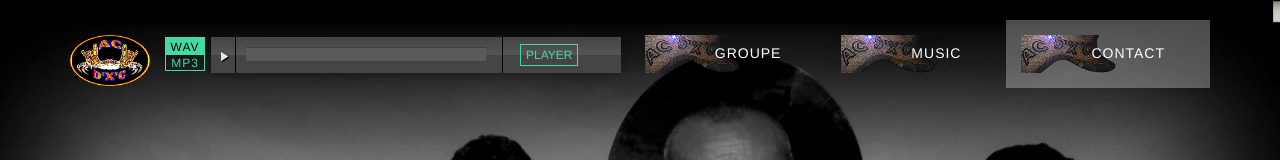
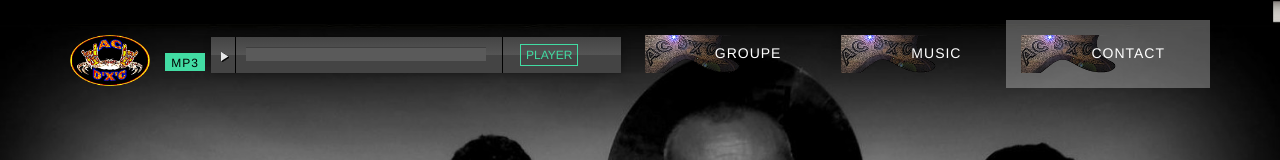
Before and after one commit to acdxc/acdxc.github.io, a plain HTML site: page index.html in a window 1280 px wide. Shown: the top 160 px of the page. Drawn offline with Linux system fonts and the light colour scheme; no server answers.

Commit message:
remove wav option

```diff
--- a/index.html
+++ b/index.html
@@ -247,12 +247,12 @@
                               <!-- List Download -->
                               <div class="col-xs-2" style="padding:0px">
                                 <!-- List wav -->
-                                <ul class="playerList playerListDownload wav">
+                                <!-- <ul class="playerList playerListDownload wav">
                                   <li><a class="btn-default" href="./music/Moncieu_le_Sous_Peurfet.wav" download >0 byte</a></li>
                                   <li><a class="btn-default" href="./music/Lyly.wav" download >0 byte</a></li>
                                   <li><a class="btn-default" href="./music/Ma_Ville.wav" download >0 byte</a></li>
-                                  <!-- <li >Tous (zip)<a class="btn-default" href="./music/acdxc-music-wav.zip" download >0 byte</a></li> -->
-                                </ul>
+                                  <li >Tous (zip)<a class="btn-default" href="./music/acdxc-music-wav.zip" download >0 byte</a></li>
+                                </ul> -->
                                 <!-- List mp3 -->
                                 <ul class="playerList playerListDownload mp3">
                                   <li ><a class="btn-default" href="./music/Moncieu_le_Sous_Peurfet.mp3" download >0 byte</a></li>
--- a/js/acdxc.js
+++ b/js/acdxc.js
@@ -1,8 +1,13 @@
 
 $(function() {
+
   //wav by default
-  $('.mp3').css('visibility', 'hidden');
-  $('.mp3').css('display', 'none');
+  // $('.mp3').css('visibility', 'hidden');
+  // $('.mp3').css('display', 'none');
+
+  //mp3 by default
+  $('.wav').css('visibility', 'hidden');
+  $('.wav').css('display', 'none');
 
   //taille des fichiers affichés dans la playerListDownload
   $( '.playerListDownload li').each(function( index ) {
@@ -17,12 +22,12 @@ $(function() {
     //on injecte au même moment le qualitySelector et le container du player dans la div mainPlayer
     $('#mainPlayer').append('<div id="qualitySelector" >\
                                 <div class="radio">\
-                                  <label><input type="radio" name="qualityName" value="wav" checked>\
-                                    <div class="btn btn-default btn-xs qualityItem">WAV</div>\
+                                  <label><input type="radio" name="qualityName" value="wav" disabled>\
+                                    <div class="btn btn-default btn-xs qualityItem" style="visibility:hidden;">WAV</div>\
                                   </label>\
                                 </div>\
                                 <div class="radio">\
-                                  <label class=""><input type="radio" name="qualityName" value="mp3">\
+                                  <label class=""><input type="radio" name="qualityName" value="mp3" checked>\
                                     <div class="btn btn-default btn-xs qualityItem">MP3</div>\
                                   </label>\
                                 </div>\
```
